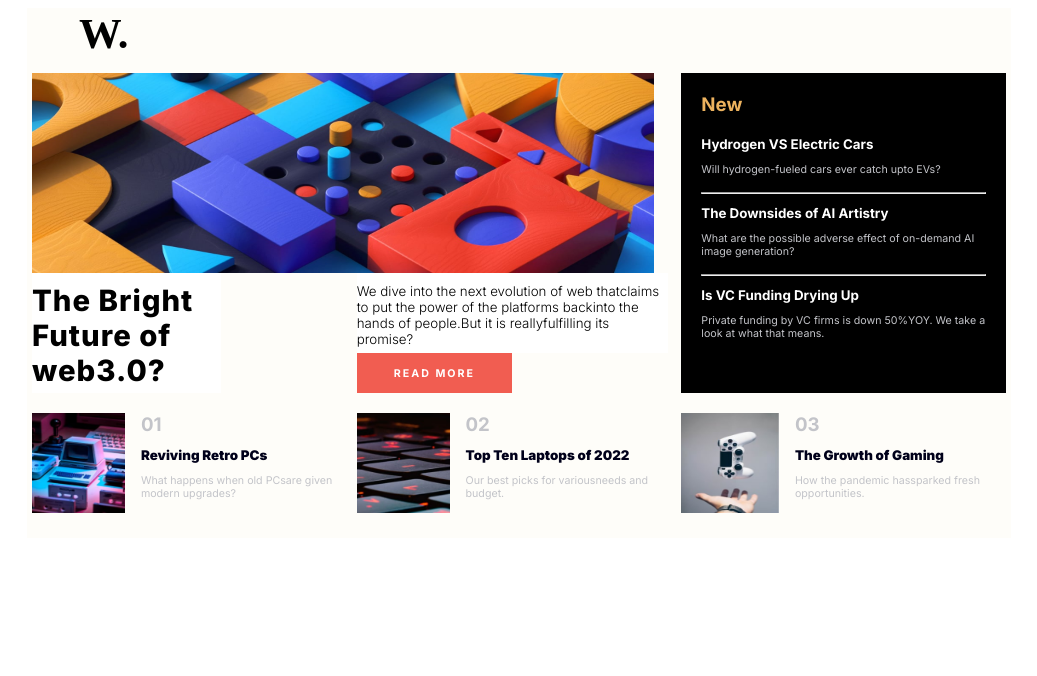
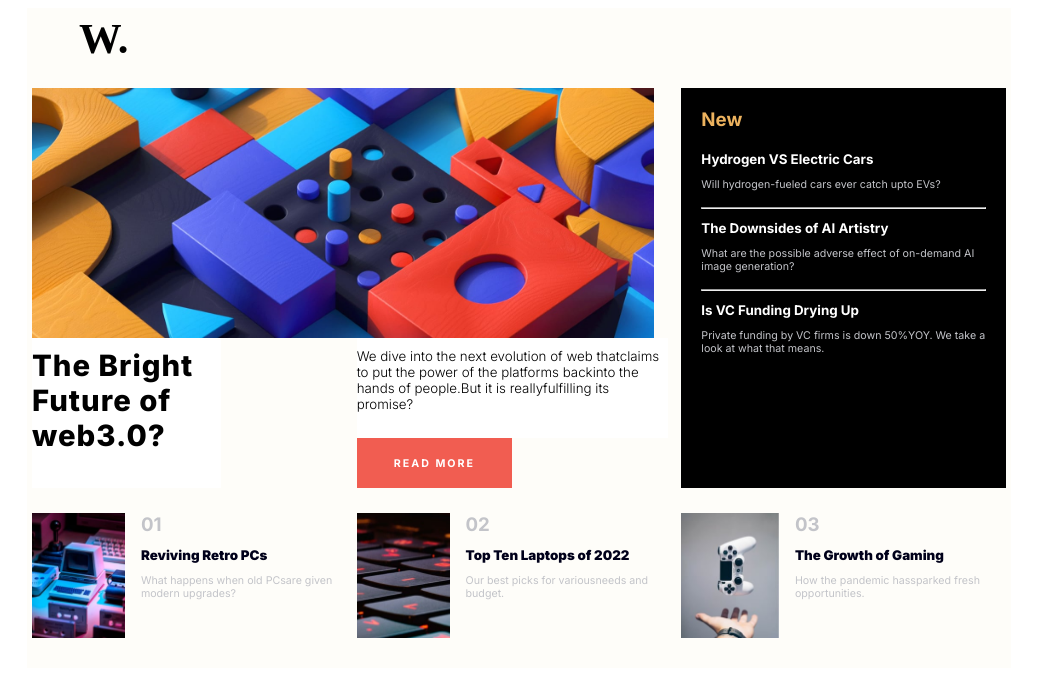
Before and after one commit to KareemEldeen2416/news-homepage, a plain HTML site: page index.html in a window 1280 px wide. Shown: the whole page, without its empty margins (121-1158 px from the left). Drawn offline with Linux system fonts and the light colour scheme.

Commit message:
Modified CSS

```diff
--- a/css/style.css
+++ b/css/style.css
@@ -305,7 +305,7 @@ span{
         background-color: #fefdf9;
         display: grid;
         grid-template-columns: repeat(72,1fr);
-        grid-template-rows: repeat(26, 20px);
+        grid-template-rows: repeat(26, 25px);
         padding: 5px;
     }
 
```
